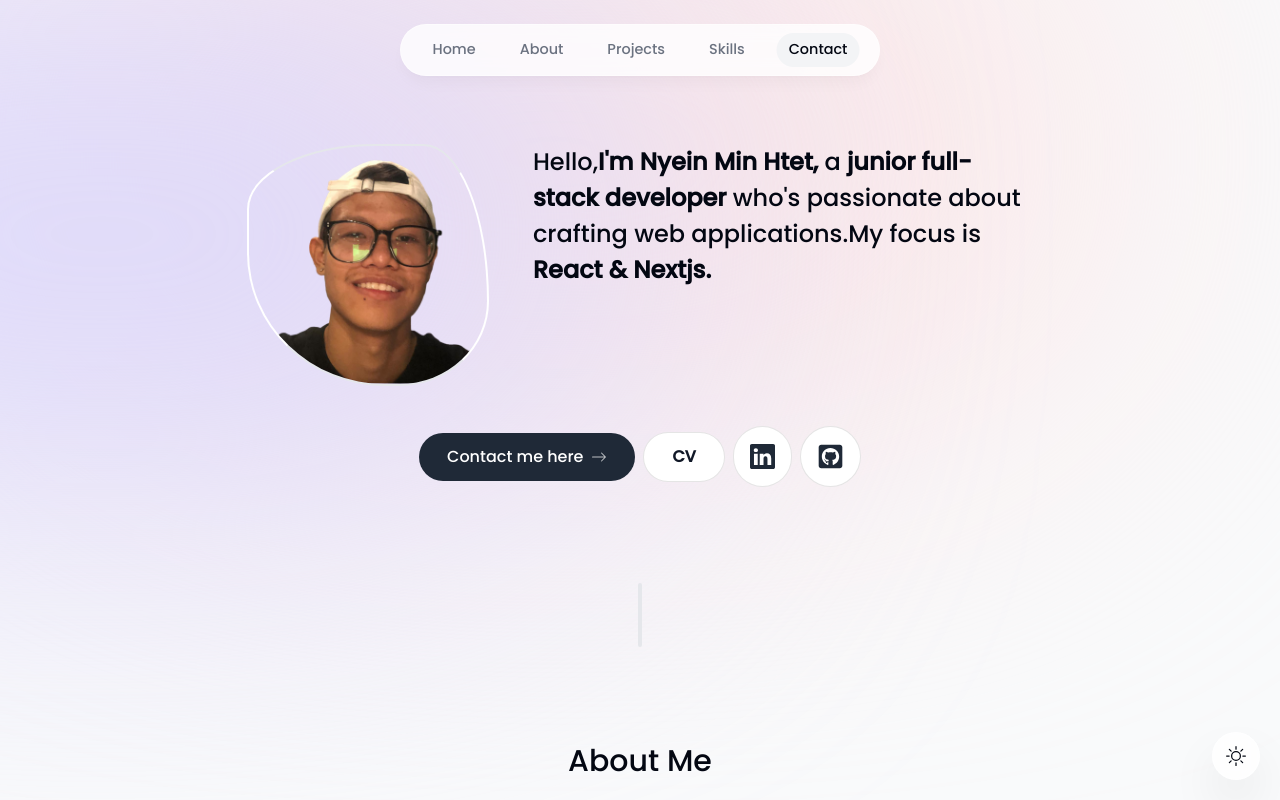
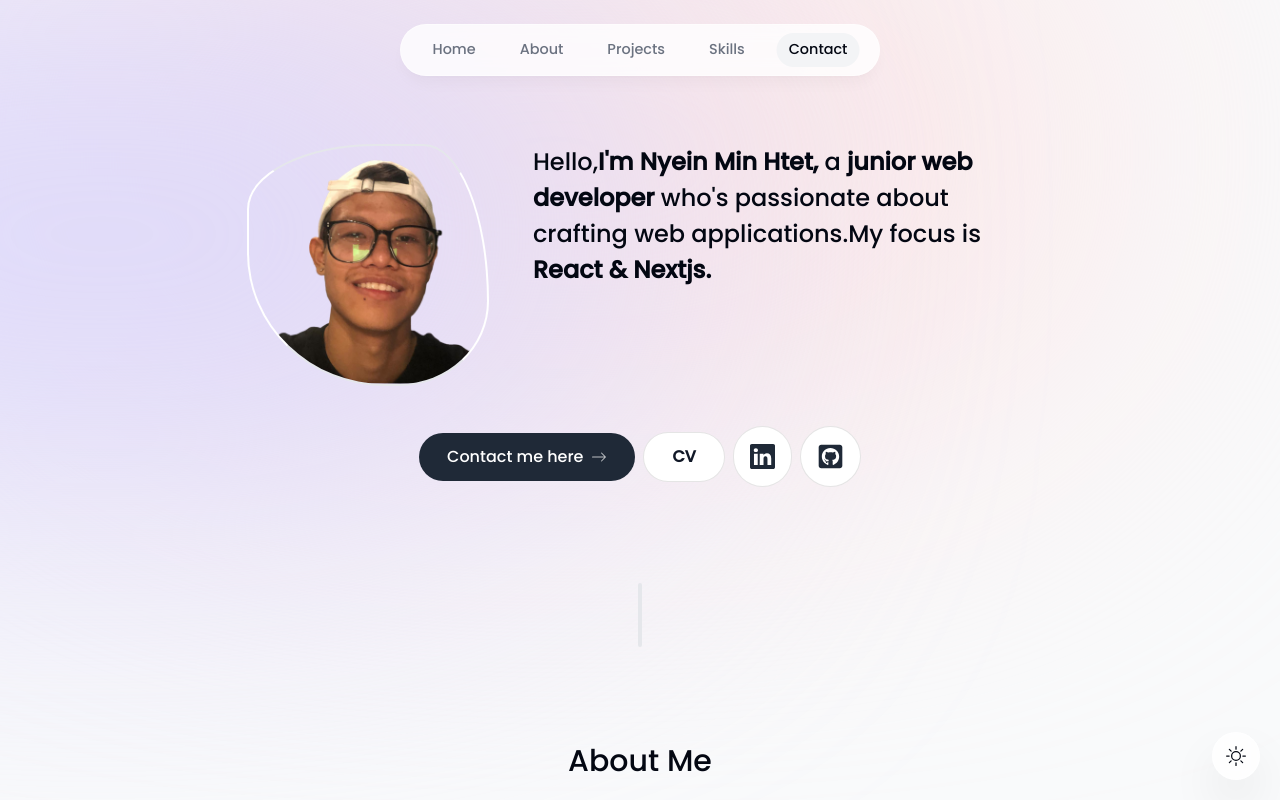
Before and after one commit to nyeinminhtet/portfolio, a Next.js app: page / in a window 1280 px wide. Shown: the top 800 px of the page. Built offline with nearby package versions, Linux system fonts and the light colour scheme; no server answers.

Commit message:
fixed-minor

```diff
--- a/components/intro.tsx
+++ b/components/intro.tsx
@@ -53,7 +53,7 @@ const Intro = () => {
             a
             <span className=" font-bold dark:text-white">
               {" "}
-              junior full-stack developer{" "}
+              junior web developer{" "}
             </span>
             <span>who's passionate about crafting web applications.</span>
             My focus is
```
